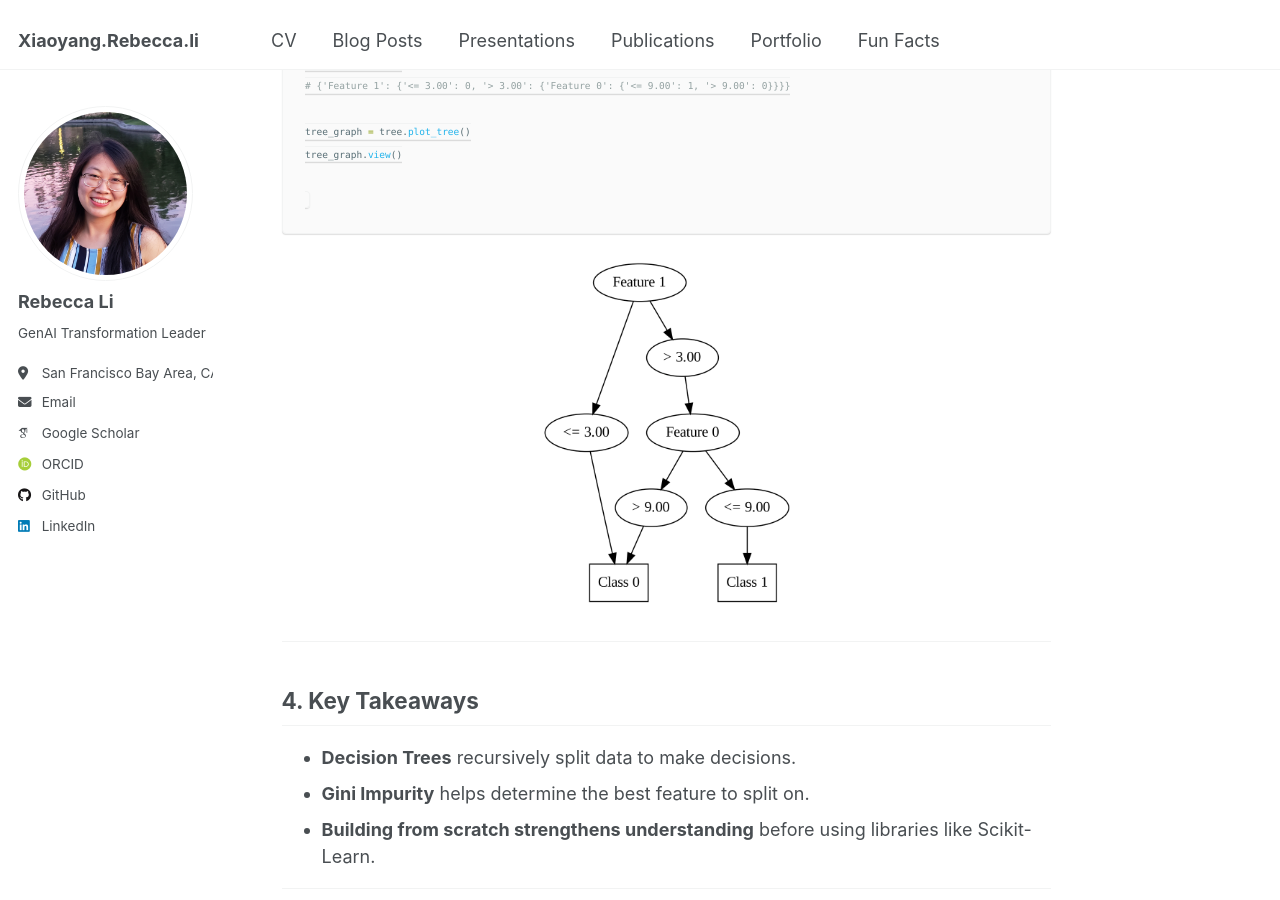
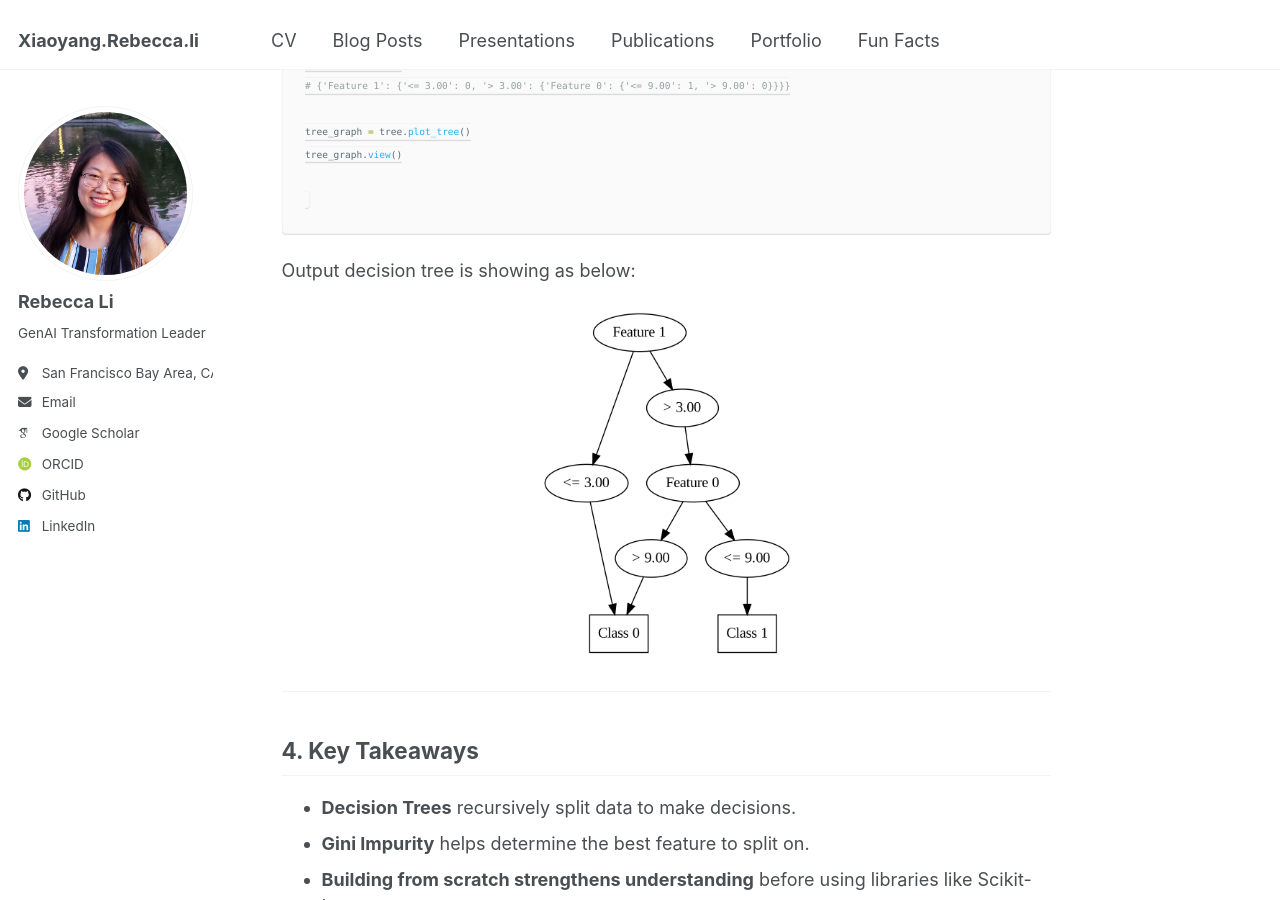
Before and after one commit to Xiaoyang-Rebecca/xiaoyang-rebecca.github.io, a Jekyll site: the page built from _posts/2025-01-30-decision-tree.md, in a window 1280 px wide and 900 px high, scrolled down 3535 px. Built offline with Jekyll 4.4.1, drawn with Linux system fonts in a browser that asks for light colours; some web fonts are replaced.

Commit message:
Update 2025-01-30-decision-tree.md

````diff
--- a/_posts/2025-01-30-decision-tree.md
+++ b/_posts/2025-01-30-decision-tree.md
@@ -143,7 +143,7 @@ tree_graph = tree.plot_tree()
 tree_graph.view()
 
 ```
-
+Output decision tree is showing as below:
 <p align="center"><img src="/figures/posts/decison-tree-output.png"  width="300" class="inline"/></p>
 
 
````
